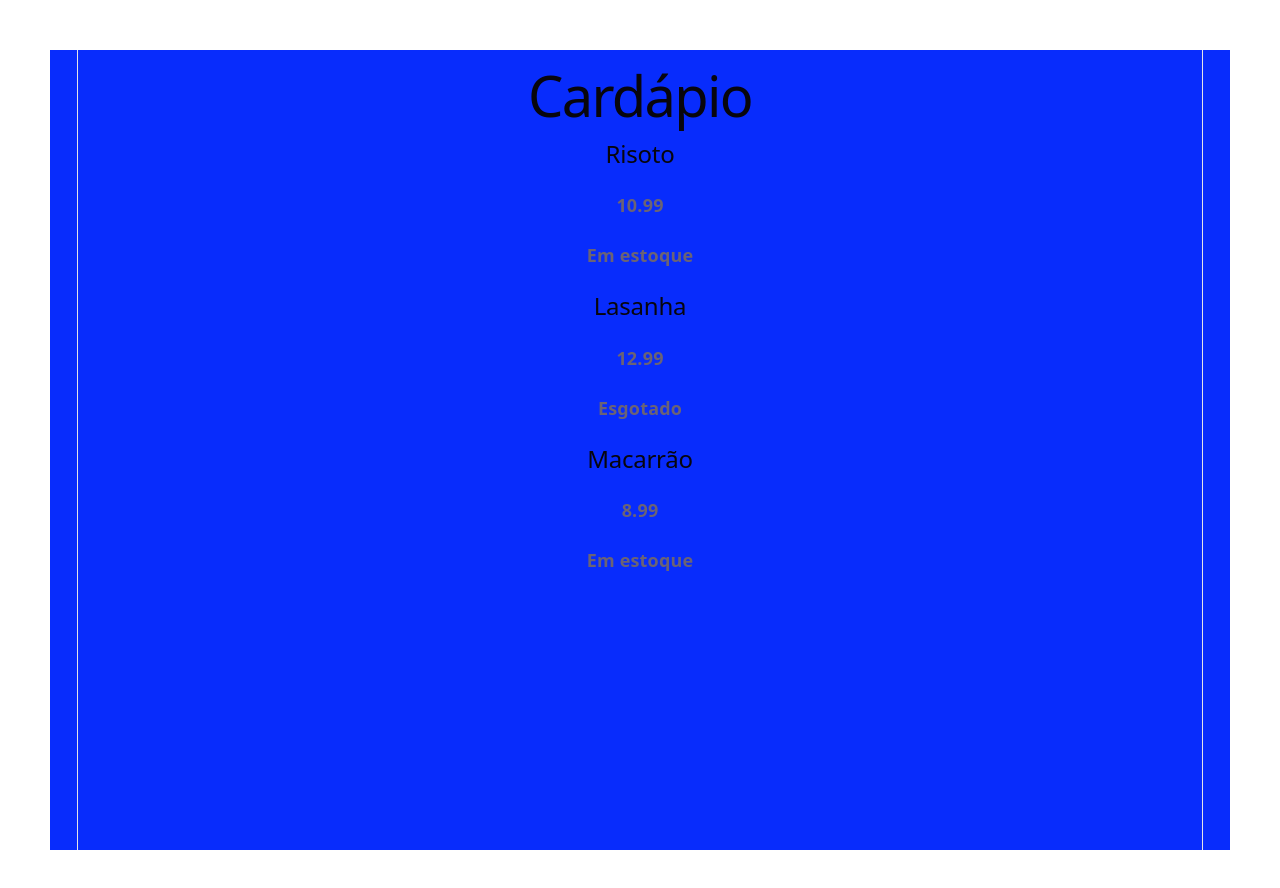
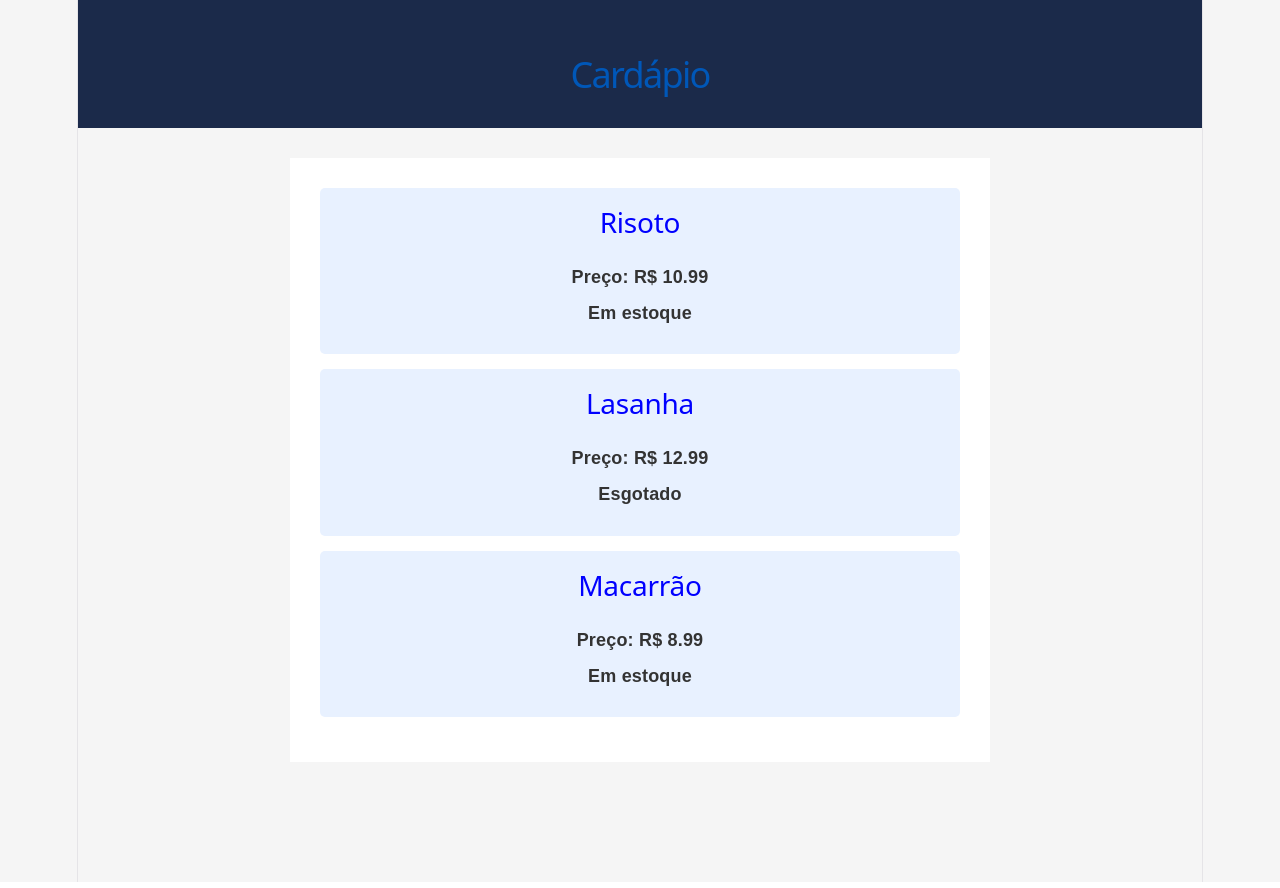
Before and after one commit to Luiz-HenriqueM/TrabalhoFinal_WEB2, a React (Vite) app in the folder projeto-web2/: page / in a window 1280 px wide. Shown: the top 888 px of the page. Built offline with nearby package versions, Linux system fonts and the light colour scheme.

Commit message:
feat: Alterando cores e o HTML

```diff
--- a/projeto-web2/src/App.css
+++ b/projeto-web2/src/App.css
@@ -1,17 +1,51 @@
-        body {
-                display: flex;
-                flex-direction: column;
-                align-items: center;
-                justify-content: center;
-                margin: 50px;
-                background-color: rgb(8, 44, 252);
-            }
+* {
+    margin: 0;
+    padding: 0;
+    box-sizing: border-box;
+    font-family: Arial, sans-serif;
+}
 
-        .Card {
-            color: rgb(11, 50, 209);
+body {
+    margin: 0;
+    background-color: #f5f5f5;
+}
 
-        }
+header {
+    background-color: #1b2a4a;
+    text-align: center;
+    padding: 30px;
 
-        .Pratos {
-            color: rgb(233, 235, 244);
-        }
+}
+
+h1 {
+    color: #0057b8;
+    font-size: 36px;
+    margin-bottom: 10px;
+}
+
+section {
+  width: 700px;
+ margin: 30px auto 120px;
+  padding: 30px;
+  background-color: white;
+}
+
+.card {
+  padding: 18px;
+  margin-bottom: 15px;
+  background-color: #e8f1ff;
+  border-radius: 5px;
+}
+
+section h2 {
+    color: blue;
+    text-align: center;
+    font-size: 28px;
+    margin-bottom: 25px;
+}
+
+section h4 {
+    color: #333;
+    font-size: 18px;
+    margin-bottom: 10px;
+}
--- a/projeto-web2/src/App.jsx
+++ b/projeto-web2/src/App.jsx
@@ -10,12 +10,17 @@ function App() {
 
   return (
     <div>
+      <header>
       <h1>Cardápio</h1>
+      </header>
+      <section>
+
     {pratos.map(prato => (
       <Card key={prato.id} nome={prato.nome} preco={prato.preco} disponivel={prato.disponivel} />
 
     ))}
 
+      </section>
     </div>
   )
 }
--- a/projeto-web2/src/components/Card.jsx
+++ b/projeto-web2/src/components/Card.jsx
@@ -1,8 +1,8 @@
 function Card(props) {
   return (
     <div className="card">
-        <h2>{props.nome}</h2>
-        <h4> {props.preco} </h4>
+        <h2> {props.nome}</h2>
+        <h4> Preço: R$ {props.preco} </h4>
         <h4> { props.disponivel ? "Em estoque " : "Esgotado"}  </h4>
     </div>
   )
```
